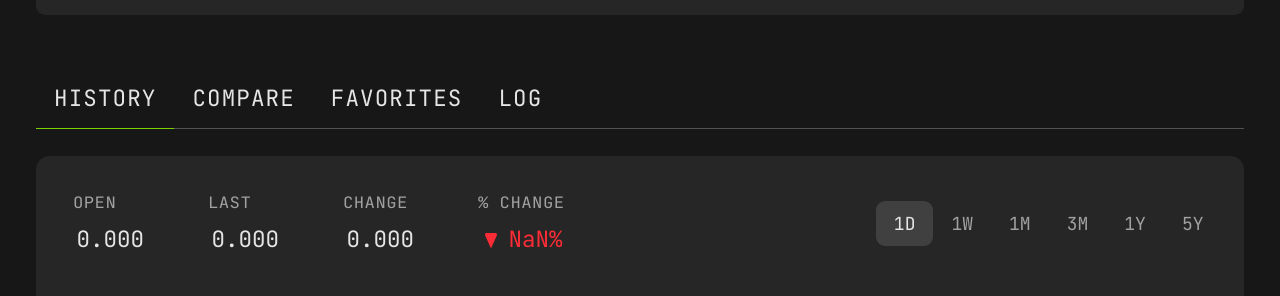
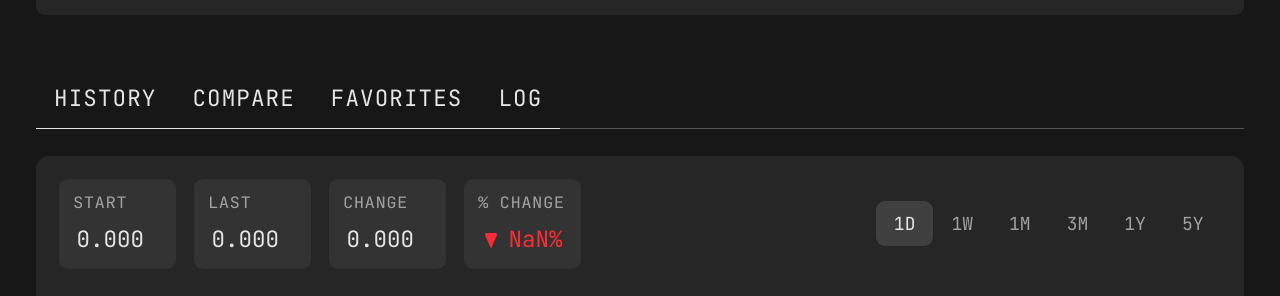
Before and after one commit to Mahmoud-Ezzat-elagamy/Foreign-exchange-currency-converter, a React (Vite) app: page / in a window 1280 px wide. Shown: the part 504-800 px from the top of the page. Built offline with nearby package versions, Linux system fonts and the light colour scheme; no server answers.

Commit message:
V0.1.1 make code cleaner for statistics

```diff
--- a/src/Components/Choises.jsx
+++ b/src/Components/Choises.jsx
@@ -11,7 +11,7 @@
         <li
           key={index}
           className={
-            `flex gap-1 border-b px-4 py-3 text-base uppercase tracking-wider translate-y-px text-neutral-200 transition-all duration-300 hover:border-lime-500 sm:text-lg md:text-xl ` +
+            `flex gap-1 border-b px-4 py-3 text-base uppercase tracking-wider translate-y-px text-neutral-200 transition-all duration-300 hover:border-lime-500 sm:text-lg md:text-xl cursor-pointer` +
             (selectedView.toLowerCase() === choice.toLowerCase()
               ? "border-lime-500"
               : "border-transparent")
--- a/src/Components/SelectCurrency.jsx
+++ b/src/Components/SelectCurrency.jsx
@@ -1,5 +1,5 @@
 import { useEffect, useRef, useState } from "react";
-import { FaCaretDown, FaCheck } from "react-icons/fa";
+import { FaCaretDown } from "react-icons/fa";
 import { useCurrency } from "../contextApi/concurrs";
 import { validCurrencies } from "../../public/data";
 import { useViewContext } from "../contextApi/currentView";
--- a/src/Components/Statistics.jsx
+++ b/src/Components/Statistics.jsx
@@ -1,5 +1,5 @@
 import { useViewContext } from "../contextApi/currentView";
-import { FaCaretUp } from "react-icons/fa";
+import StatisticsItemBox from "./StatisticsItemBox";
 
 function Statistics() {
   const { start, end } = useViewContext();
@@ -9,58 +9,10 @@
   const changePercentage = (change / startRate) * 100;
   return (
     <div className="grid grid-cols-2 gap-4 sm:grid-cols-4">
-      <div className="bg-neutral-800 px-4 py-3 rounded-lg flex flex-col gap-2">
-        <p className="text-xs uppercase tracking-wide scale-x-[1.1] text-neutral-400 sm:text-sm">
-          open
-        </p>{" "}
-        <p className="text-lg text-neutral-200 sm:text-xl">
-          {startRate.toFixed(3)}
-        </p>
-      </div>
-      <div className="bg-neutral-800 px-4 py-3 rounded-lg flex flex-col gap-2">
-        <p className="text-xs uppercase tracking-wide scale-x-[1.1] text-neutral-400 sm:text-sm">
-          last
-        </p>{" "}
-        <p className="text-lg text-neutral-200 sm:text-xl">
-          {endRate.toFixed(3)}
-        </p>
-      </div>
-      <div className="bg-neutral-800 px-4 py-3 rounded-lg flex flex-col gap-2">
-        <p className="text-xs uppercase tracking-wide scale-x-[1.1] text-neutral-400 sm:text-sm">
-          Change
-        </p>{" "}
-        <p className="text-lg text-neutral-200 sm:text-xl">
-          {change.toFixed(3)}
-        </p>
-      </div>
-      <div className="bg-neutral-800 px-4 py-3 rounded-lg flex flex-col gap-2">
-        <p className="text-xs uppercase tracking-wide scale-x-[1.1] text-neutral-400 sm:text-sm">
-          % Change
-        </p>{" "}
-        <p
-          className={`flex items-center gap-2 text-lg ${changePercentage >= 0 ? "text-green-500" : "text-red-500"} sm:text-xl`}
-        >
-          {changePercentage >= 0 ? (
-            <>
-              <FaCaretUp
-                className={`w-4 h-5  scale-y-[2] scale-x-[0.9] -translate-y-0.5 text-green-500`}
-              />
-              <span className="text-green-500">
-                {changePercentage.toFixed(3)}%
-              </span>
-            </>
-          ) : (
-            <>
-              <FaCaretUp
-                className={`w-4 h-5  scale-y-[2] scale-x-[0.9] translate-y-0.5 text-red-500 rotate-180`}
-              />
-              <span className="text-red-500">
-                {changePercentage.toFixed(3)}%
-              </span>
-            </>
-          )}
-        </p>
-      </div>
+      <StatisticsItemBox text="start" value={startRate.toFixed(3)} />
+      <StatisticsItemBox text="last" value={endRate.toFixed(3)} />
+      <StatisticsItemBox text="Change" value={change.toFixed(3)} />
+      <StatisticsItemBox text="% Change" value={changePercentage} />
     </div>
   );
 }
--- /dev/null
+++ b/src/Components/StatisticsItemBox.jsx
@@ -0,0 +1,37 @@
+import { FaCaretUp } from "react-icons/fa";
+
+function StatisticsItemBox({ text, value }) {
+  console.log(text, value);
+  return (
+    <div className="bg-neutral-700/50 px-4 py-3 rounded-lg flex flex-col gap-2">
+      <p className="text-xs uppercase tracking-wide scale-x-[1.1] text-neutral-400 sm:text-sm">
+        {text}
+      </p>{" "}
+      {text === "% Change" ? (
+        <p
+          className={`flex items-center gap-2 text-lg ${value >= 0 ? "text-green-500" : "text-red-500"} sm:text-xl`}
+        >
+          {value >= 0 ? (
+            <>
+              <FaCaretUp
+                className={`w-4 h-5  scale-y-[2] scale-x-[0.9] -translate-y-0.5 text-green-500`}
+              />
+              <span className="text-green-500">{value.toFixed(3)}%</span>
+            </>
+          ) : (
+            <>
+              <FaCaretUp
+                className={`w-4 h-5  scale-y-[2] scale-x-[0.9] translate-y-0.5 text-red-500 rotate-180`}
+              />
+              <span className="text-red-500">{value.toFixed(3)}%</span>
+            </>
+          )}
+        </p>
+      ) : (
+        <p className="text-lg text-neutral-200 sm:text-xl">{value}</p>
+      )}
+    </div>
+  );
+}
+
+export default StatisticsItemBox;
```
